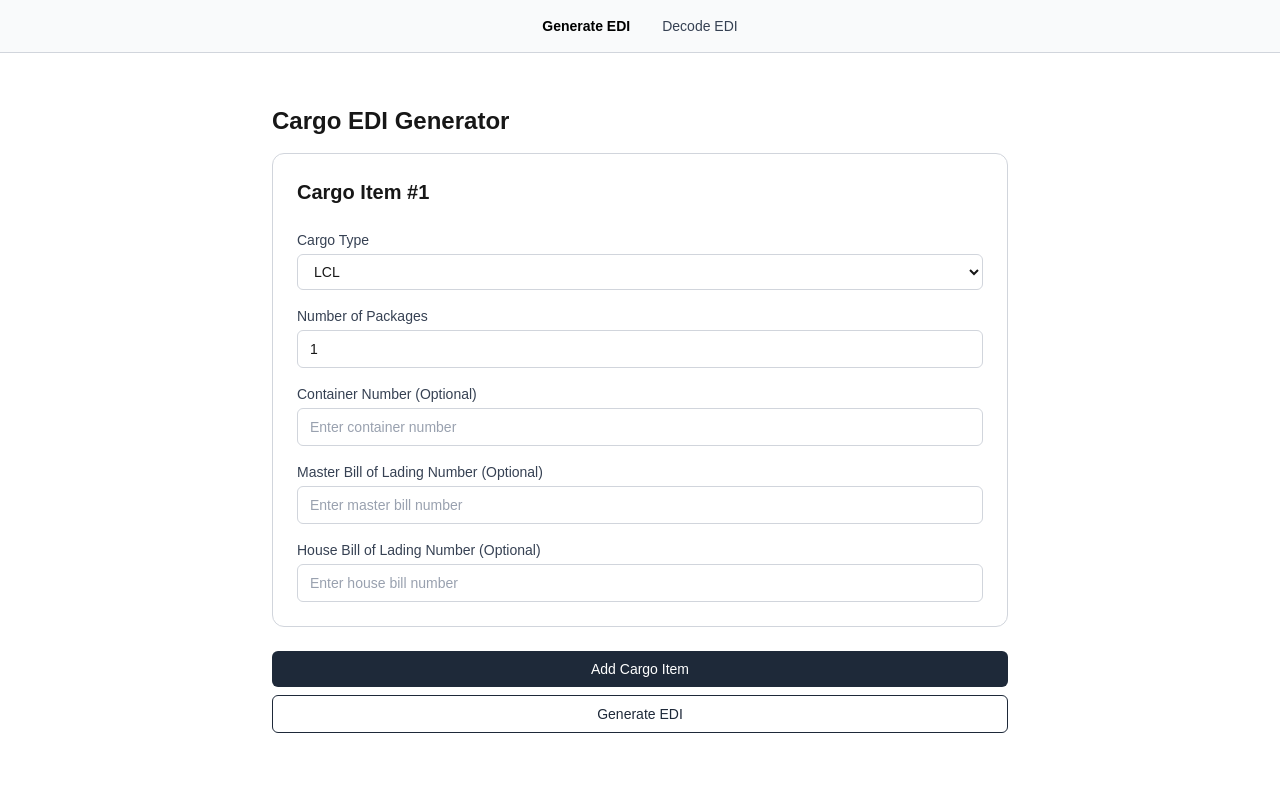
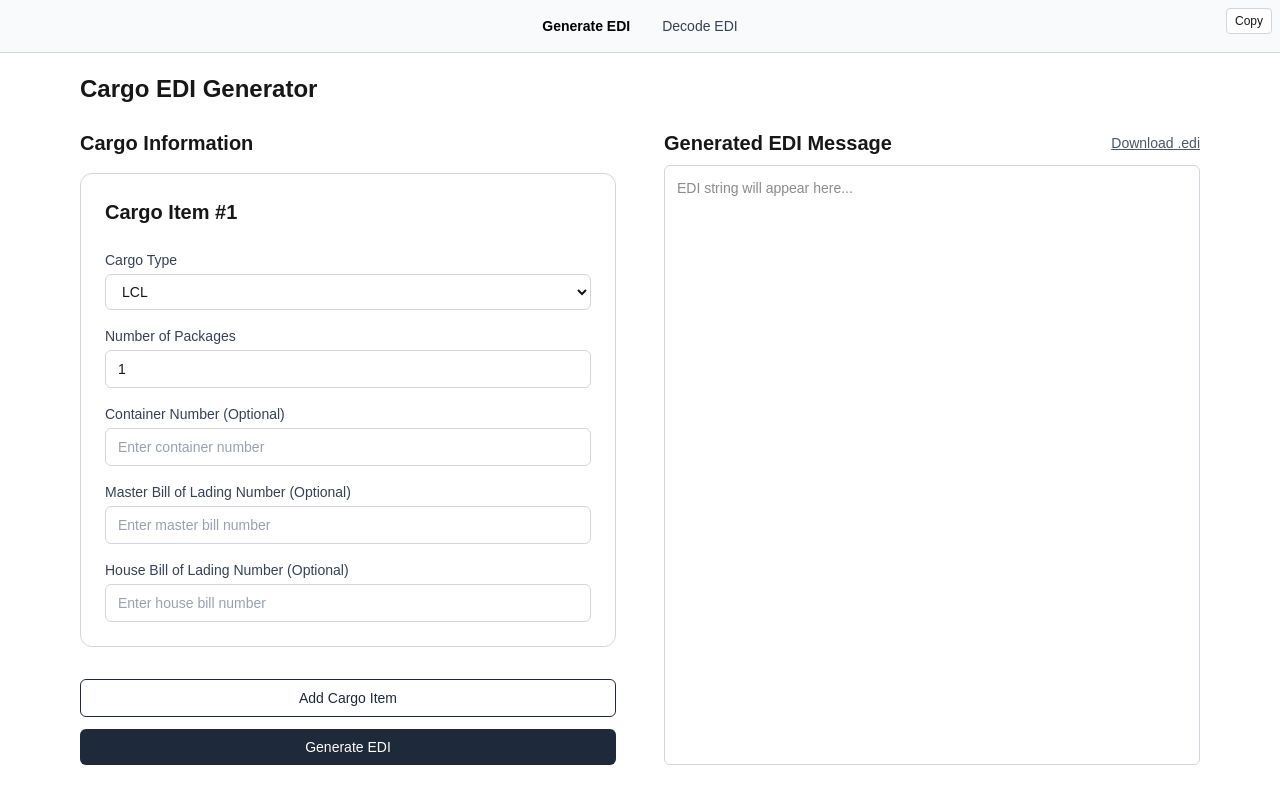
Before and after one commit to EvelynDevelops/cargo-edi-frontend, a Next.js app: page / in a window 1280 px wide. Built offline with nearby package versions, Linux system fonts and the light colour scheme.

Commit message:
finish initial layout and logic for Generate EDI page

```diff
--- a/app/page.tsx
+++ b/app/page.tsx
@@ -14,6 +14,29 @@ export default function HomePage() {
       house_bill_of_lading_number: "",
     },
   ]);
+  const [ediOutput, setEdiOutput] = useState<string>("");
+  const [loading, setLoading] = useState(false);
+  const [error, setError] = useState("");
+
+  const handleDownload = () => {
+    const blob = new Blob([ediOutput], { type: "text/plain" });
+    const url = URL.createObjectURL(blob);
+    const a = document.createElement("a");
+    a.href = url;
+    a.download = "cargo_message.edi";
+    a.click();
+    URL.revokeObjectURL(url);
+  };
+
+  const handleCopy = async () => {
+    try {
+      await navigator.clipboard.writeText(ediOutput);
+      alert("Copied!");
+    } catch (err) {
+      console.error("Failed to copy", err);
+    }
+  };
+
 
   const handleChange = (index: number, updated: CargoFormData) => {
     const newItems = [...cargoItems];
@@ -40,15 +63,40 @@ export default function HomePage() {
     }
   };
 
-  const handleSubmit = () => {
-    console.log("Submitting cargo items:", cargoItems);
-    // TODO: Send to backend API to generate EDI
+  const handleSubmit = async () => {
+    setLoading(true);
+    setError("");
+    setEdiOutput("");
+    try {
+      const response = await fetch("http://localhost:8000/generate-edi", {
+        method: "POST",
+        headers: {
+          "Content-Type": "application/json",
+        },
+        body: JSON.stringify(cargoItems),
+      });
+
+      if (!response.ok) {
+        throw new Error("Failed to generate EDI");
+      }
+
+      const data = await response.json();
+      setEdiOutput(data.edi);
+    } catch (err: any) {
+      setError(err.message || "Unknown error");
+    } finally {
+      setLoading(false);
+      window.scrollTo({ top: 0, behavior: "smooth" });
+    }
   };
 
   return (
-    <main className="max-w-3xl mx-auto py-8 px-4">
-      <h1 className="text-2xl font-bold mb-4">Cargo EDI Generator</h1>
-
+    <main>
+      <h1 className="text-2xl font-bold mb-6">Cargo EDI Generator</h1>
+      <div className="grid md:grid-cols-2 gap-12 items-start">
+        {/* Left form list with scroll */}
+        <div className="space-y-4">
+        <h2 className="text-xl font-semibold">Cargo Information</h2>
           {cargoItems.map((item, index) => (
             <CargoFormItem
               key={index}
@@ -59,22 +107,55 @@ export default function HomePage() {
             />
           ))}
 
-      <div className="mt-6 flex flex-col gap-2">
+          <div className="flex flex-col gap-3 sticky bottom-0 bg-white pb-4 pt-2">
             <button
               type="button"
               onClick={handleAdd}
-          className="w-full bg-gray-800 text-white py-2 rounded-md text-sm hover:bg-gray-700 transition"
+              className="w-full bg-white border border-gray-800 text-gray-800 py-2 rounded-md text-sm hover:bg-gray-100 transition"
             >
               Add Cargo Item
             </button>
             <button
               type="button"
               onClick={handleSubmit}
-          className="w-full bg-white border border-gray-800 text-gray-800 py-2 rounded-md text-sm hover:bg-gray-100 transition"
+              className="w-full bg-gray-800 text-white py-2 rounded-md text-sm hover:bg-gray-700 transition"
             >
-          Generate EDI
+              {loading ? "Generating..." : "Generate EDI"}
+            </button>
+            {error && <p className="text-sm text-red-500 mt-2">{error}</p>}
+          </div>
+        </div>
+
+        {/* Right: EDI output */}
+        <div className="space-y-2 w-full">
+        <div className="flex items-center justify-between">
+          <h2 className="text-xl font-semibold">Generated EDI Message</h2>
+          <div className="flex gap-2">
+            <button
+              onClick={handleDownload}
+              className="text-sm underline text-gray-600 hover:text-black"
+            >
+              Download .edi
             </button>
           </div>
+
+        </div>
+          <textarea
+            className="w-full h-150 border border-gray-300 rounded-md p-3 text-sm font-mono resize-none"
+            value={ediOutput}
+            readOnly
+            placeholder="EDI string will appear here..."
+          />
+            <button
+              onClick={handleCopy}
+              className="absolute top-2 right-2 text-xs px-2 py-1 border border-gray-300 rounded bg-white hover:bg-gray-100 transition"
+            >
+              Copy
+            </button>
+        </div>
+
+      </div>
+
     </main>
   );
 }
```
Lines whose indentation alone changed are shown as unchanged.
